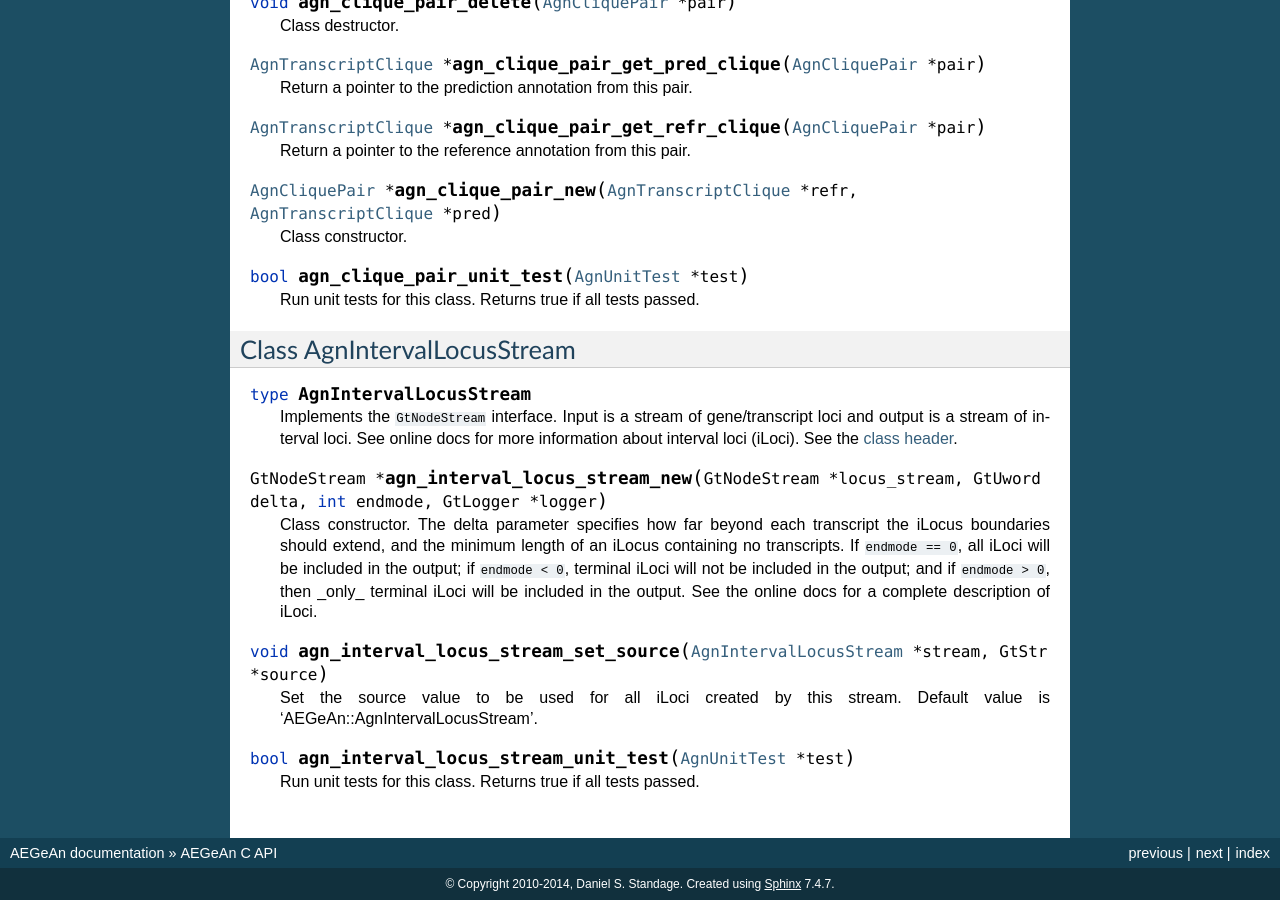
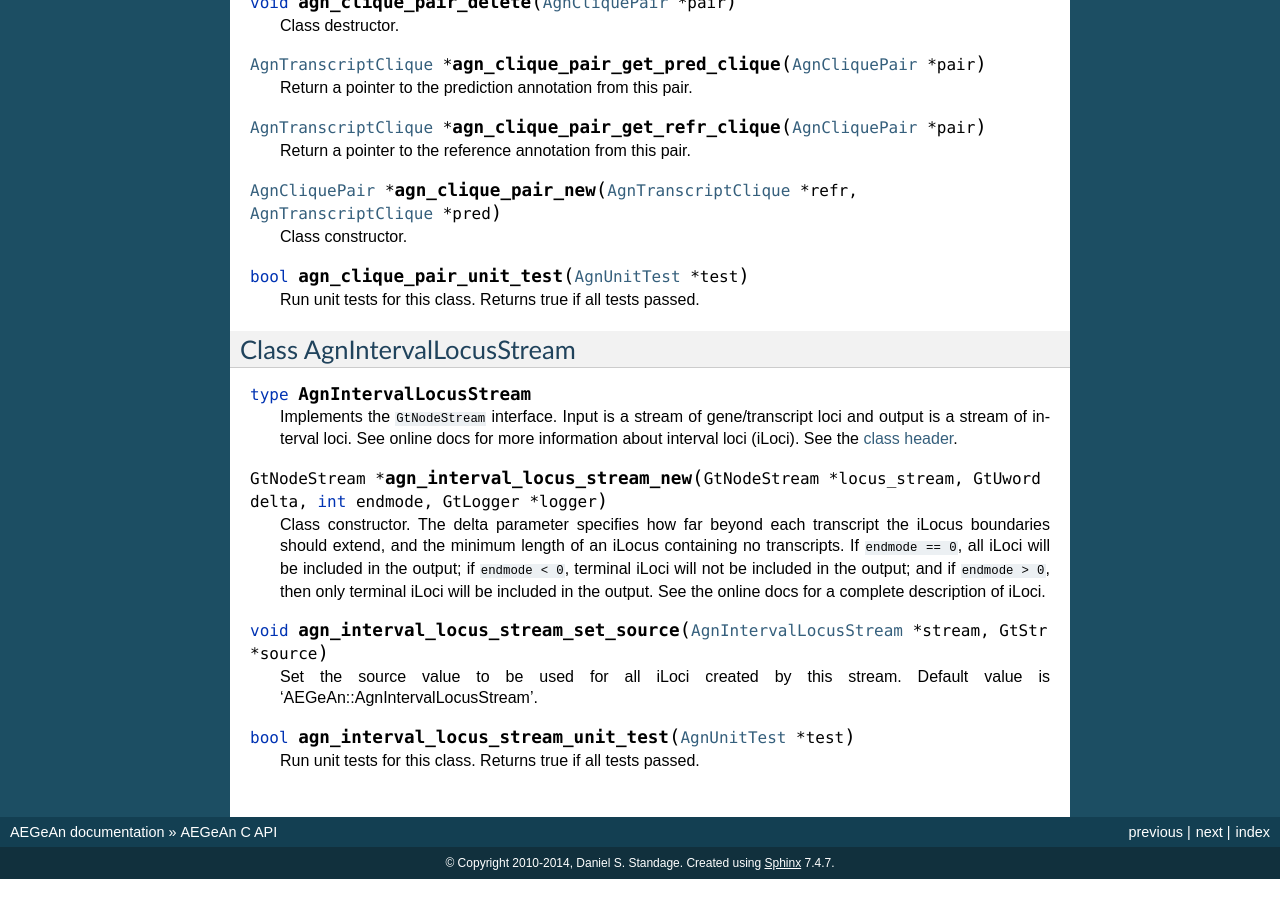
Before and after one commit to BrendelGroup/AEGeAn, a Sphinx documentation site: the page built from docs/api.rst, in a window 1280 px wide and 900 px high, scrolled down 12353 px. Built offline with Sphinx 7.4.7, drawn with Linux system fonts in a browser that asks for light colours; after the commit the page ends 13232 px from its top, so only the background shows below that.

Commit message:
Minor documentation fix

```diff
--- a/docs/api.rst
+++ b/docs/api.rst
@@ -661,7 +661,7 @@ Class AgnIntervalLocusStream
 
 .. c:function:: GtNodeStream *agn_interval_locus_stream_new(GtNodeStream *locus_stream, GtUword delta, int endmode, GtLogger *logger)
 
-  Class constructor. The delta parameter specifies how far beyond each transcript the iLocus boundaries should extend, and the minimum length of an iLocus containing no transcripts. If ``endmode == 0``, all iLoci will be included in the output; if ``endmode < 0``, terminal iLoci will not be included in the output; and if ``endmode > 0``, then _only_ terminal iLoci will be included in the output. See the online docs for a complete description of iLoci.
+  Class constructor. The delta parameter specifies how far beyond each transcript the iLocus boundaries should extend, and the minimum length of an iLocus containing no transcripts. If ``endmode == 0``, all iLoci will be included in the output; if ``endmode < 0``, terminal iLoci will not be included in the output; and if ``endmode > 0``, then only terminal iLoci will be included in the output. See the online docs for a complete description of iLoci.
 
 .. c:function:: void agn_interval_locus_stream_set_source(AgnIntervalLocusStream *stream, GtStr *source)
 
```
Also changed, not shown: 1 other file.
